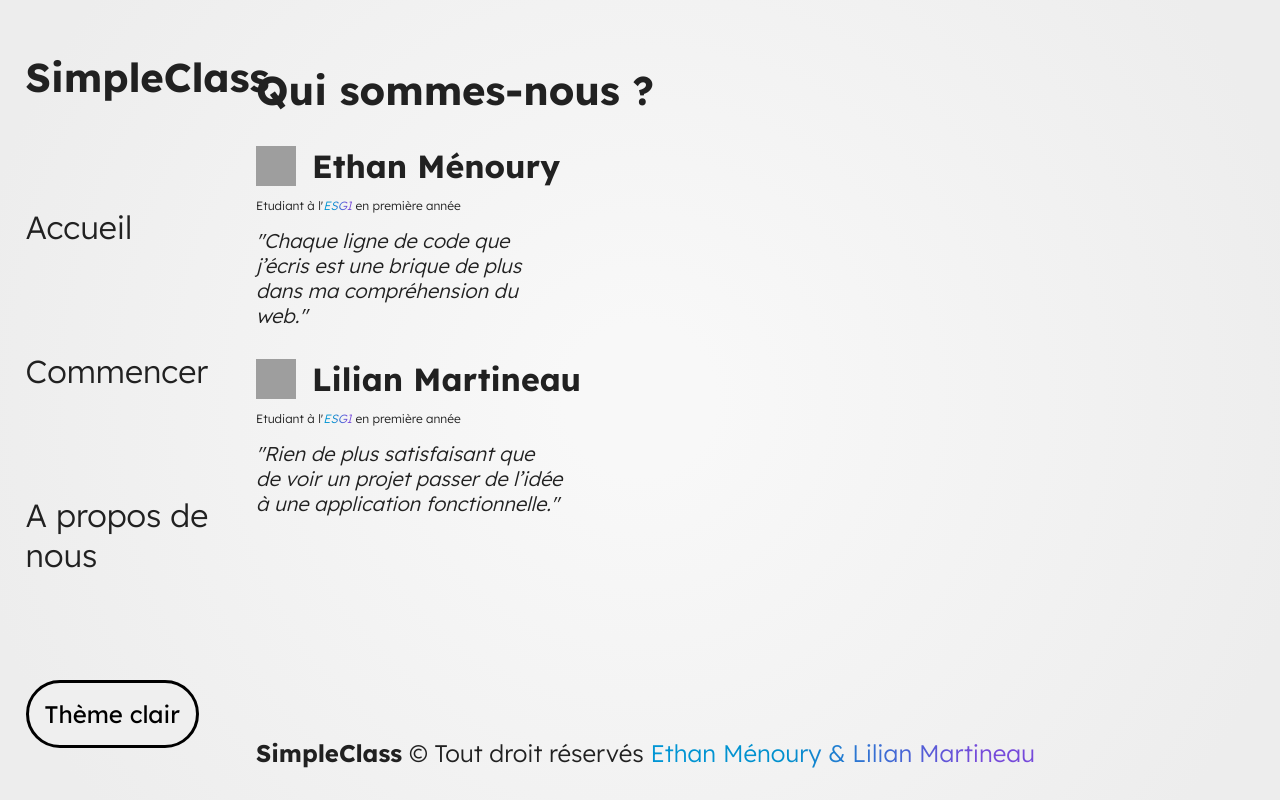
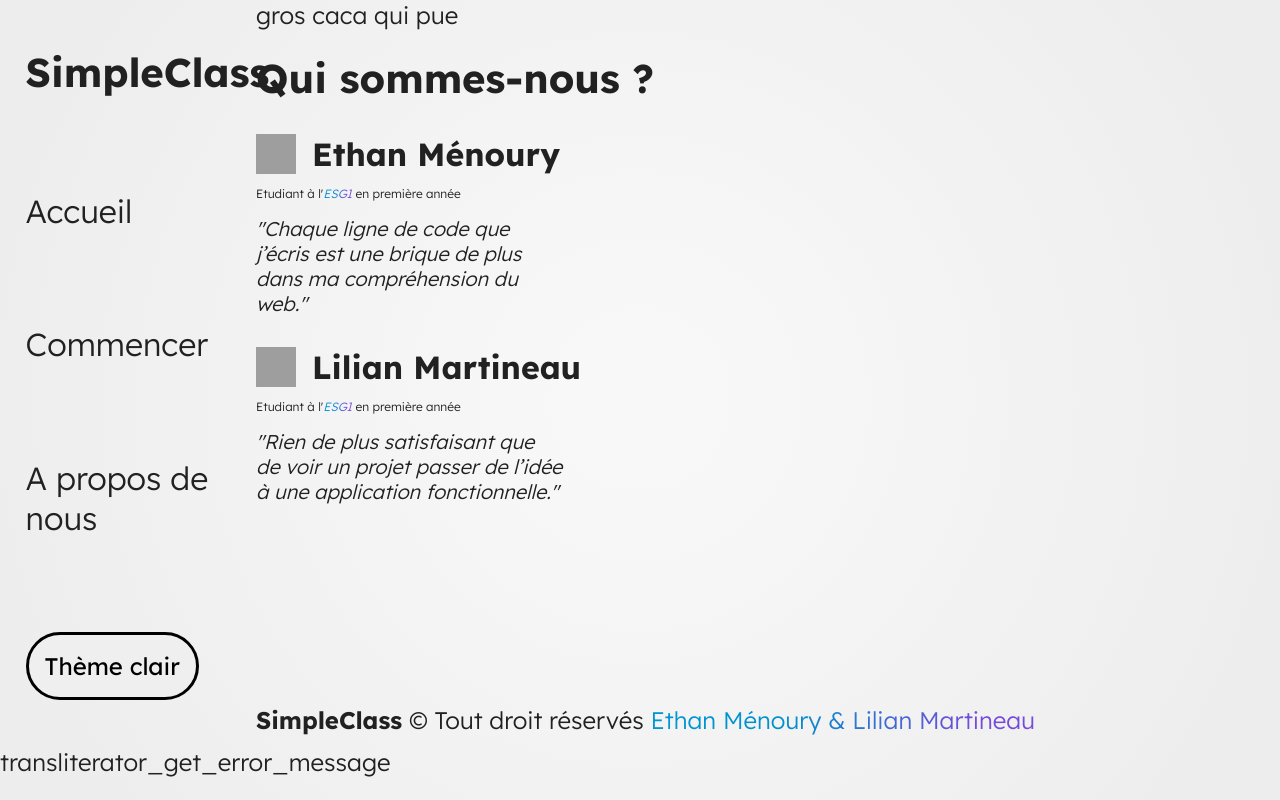
Before and after one commit to lilian-17/SimpleClass, a PHP site: page /about.php in a window 1280 px wide. Run offline with PHP 8.4, Linux system fonts and the light colour scheme; a stand-in replaces the project's code that opens the database connection; some web fonts are replaced; grey boxes are pictures that could not be loaded.

Commit message:
asdasdasd

```diff
--- a/pages/about.php
+++ b/pages/about.php
@@ -58,7 +58,11 @@
     <?php
     include '../elements/footer.php';
     ?>
-
+<!-- teste linux -->
+ <p> gros caca qui pue </p>
+ <div>
+    transliterator_get_error_message
+</div>
 </body>
 
 </html>
```
